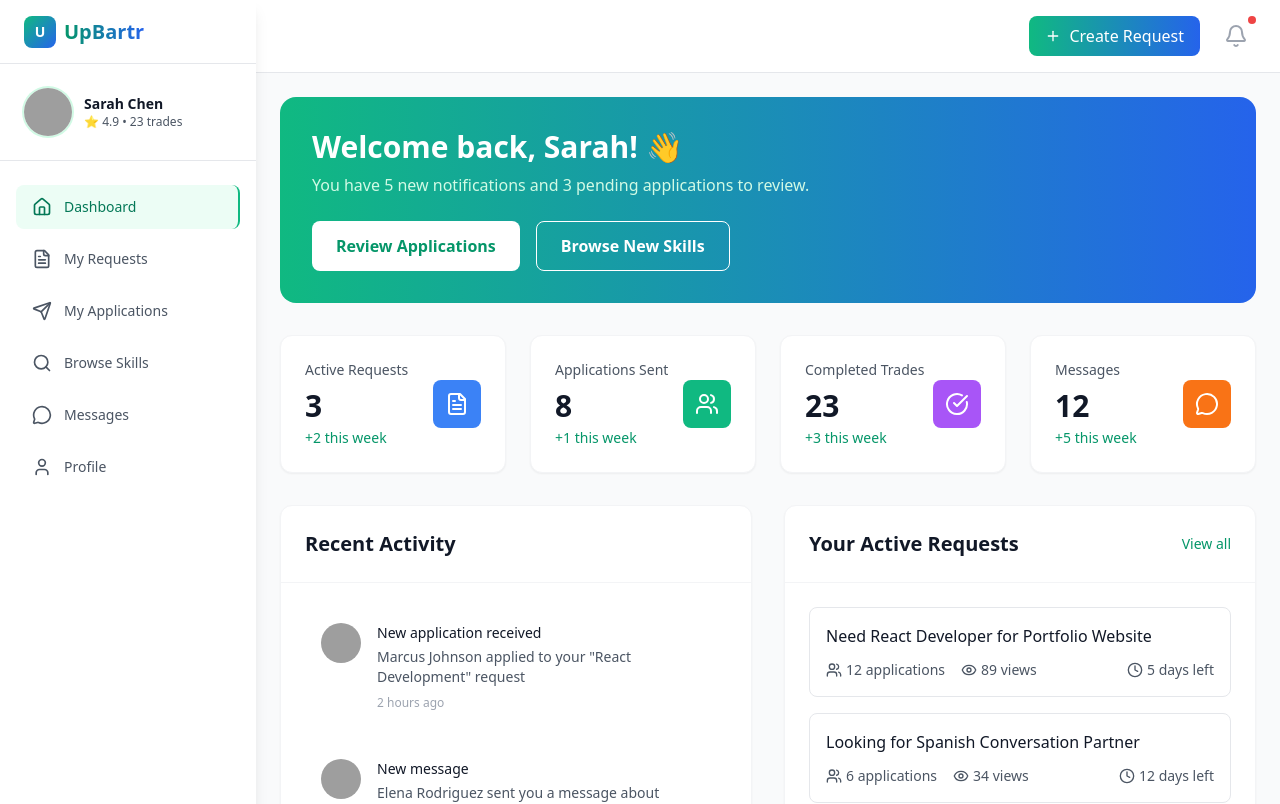
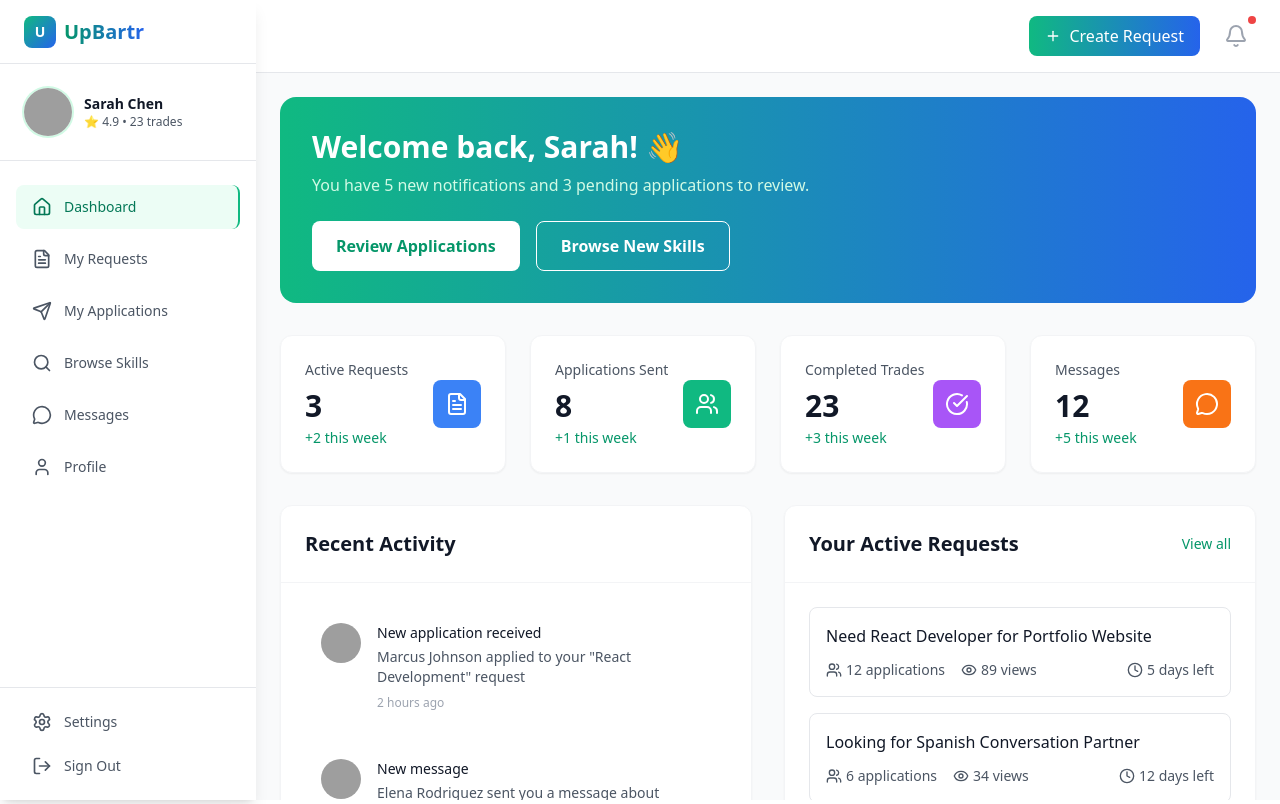
Before and after one commit to Deeku-01/UpBartr, a React (Vite) app in the folder frontend/: page /dashboard in a window 1280 px wide. Shown: the top 804 px of the page. Built offline with nearby package versions, Linux system fonts and the light colour scheme; sample sign-in values are in the browser's storage; grey boxes are pictures that could not be loaded.

Commit message:
h-screen added

```diff
--- a/frontend/src/components/dashboard/DashboardLayout.tsx
+++ b/frontend/src/components/dashboard/DashboardLayout.tsx
@@ -50,7 +50,7 @@ export default function DashboardLayout({ children }: DashboardLayoutProps) {
       )}
 
       {/* Sidebar */}
-      <div className={`fixed inset-y-0 left-0 z-50 w-64 bg-white shadow-lg transform ${sidebarOpen ? 'translate-x-0' : '-translate-x-full'} transition-transform duration-300 ease-in-out lg:translate-x-0 lg:static lg:inset-0 flex flex-col`}>
+      <div className={`fixed inset-y-0 left-0 z-50 w-64 bg-white shadow-lg transform ${sidebarOpen ? 'translate-x-0' : '-translate-x-full'} transition-transform duration-300 ease-in-out lg:translate-x-0 lg:static lg:inset-0 flex flex-col overflow-hidden h-screen`}>
         {/* Logo */}
         <div className="flex items-center justify-between h-16 px-6 border-b border-gray-200 flex-shrink-0">
           <Link to="/" className="flex items-center space-x-2">
@@ -85,7 +85,7 @@ export default function DashboardLayout({ children }: DashboardLayoutProps) {
         </div>
 
         {/* Navigation */}
-        <nav className="flex-1 px-4 py-6 space-y-2 overflow-y-auto">
+        <nav className="flex-1 px-4 py-6 space-y-2">
           {navigation.map((item) => {
             const isActive = location.pathname === item.href;
             return (
@@ -105,8 +105,8 @@ export default function DashboardLayout({ children }: DashboardLayoutProps) {
           })}
         </nav>
 
-        {/* Bottom actions */}
-        <div className="p-4 border-t border-gray-200 space-y-2 flex-shrink-0">
+        {/* Bottom actions - Fixed at bottom */}
+        <div className="p-4 border-t border-gray-200 space-y-2 flex-shrink-0 bg-white">
           <button className="flex items-center w-full px-4 py-2 text-sm text-gray-600 hover:bg-gray-50 rounded-lg">
             <Settings className="w-5 h-5 mr-3" />
             Settings
@@ -119,8 +119,8 @@ export default function DashboardLayout({ children }: DashboardLayoutProps) {
       </div>
 
       {/* Main content */}
-      <div className="flex-1 flex flex-col min-w-0">
-        {/* Top bar */}
+      <div className="flex-1 flex flex-col min-w-0 h-screen">
+        {/* Top bar - Fixed */}
         <div className="bg-white border-b border-gray-200 px-6 py-4 flex-shrink-0">
           <div className="flex items-center justify-between">
             <button
@@ -147,7 +147,7 @@ export default function DashboardLayout({ children }: DashboardLayoutProps) {
           </div>
         </div>
 
-        {/* Page content */}
+        {/* Page content - Only this scrolls */}
         <main className="flex-1 p-6 overflow-y-auto">
           {children}
         </main>
```
